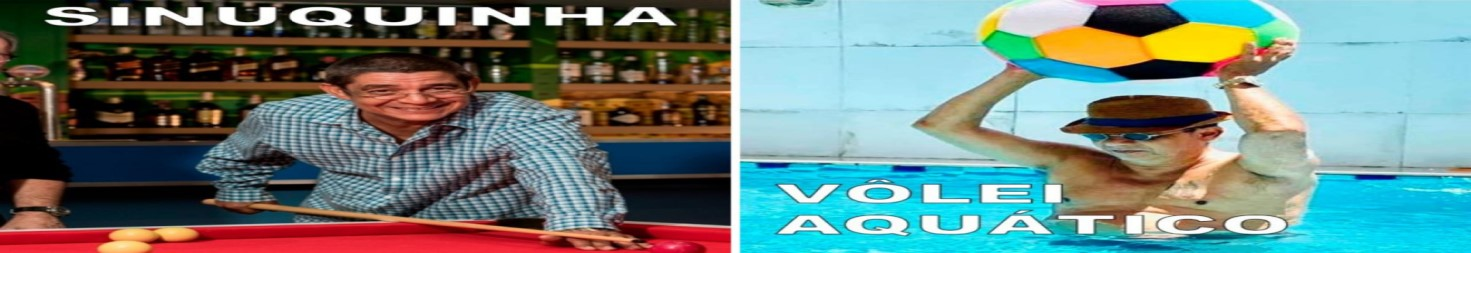
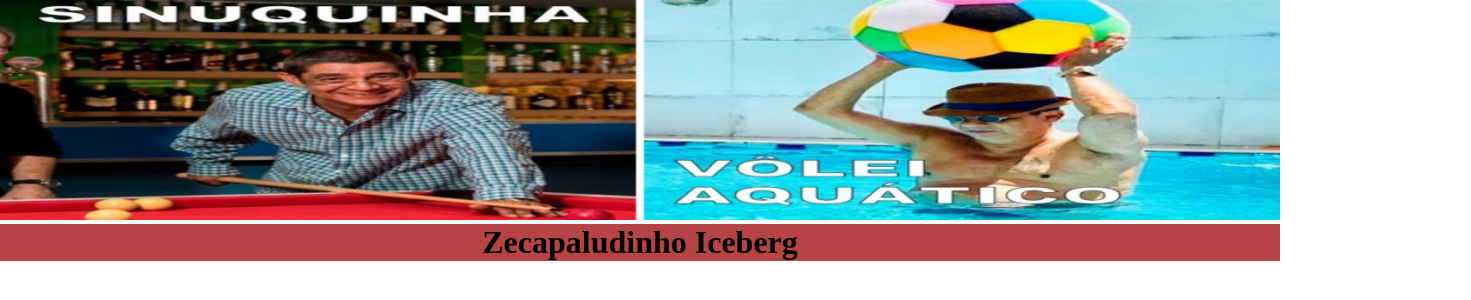
Before and after one commit to DarkKiru/zeca-paludinho, a plain HTML site: page index.html in a window 1280 px wide. Shown: the whole page, 1471 px wide, since content can reach past the window. Drawn offline with Linux system fonts and the light colour scheme.

Commit message:
3horas da manha

```diff
--- a/index.html
+++ b/index.html
@@ -9,8 +9,8 @@
 </head>
 <body>
      <header>
-      <img src="teto.jpg" alt="Essa aula me deixa calvo">
-
+      <img class="teto" src="teto.jpg" alt="Essa aula me deixa calvo">
+<h1 class="titulo">Zecapaludinho Iceberg</h1>
 </header>
 
 </body>
--- a/style.css
+++ b/style.css
@@ -1,8 +1,13 @@
-*{
+* {
     padding:0 ;
     margin:0 ;
 }
+.teto {
+    width: 100%;
+}
 
-header {
-    background-color:
- }
+.titulo {
+    text-align: center;
+    background-color: rgba(158, 3, 3, 0.74);
+
+}
```
